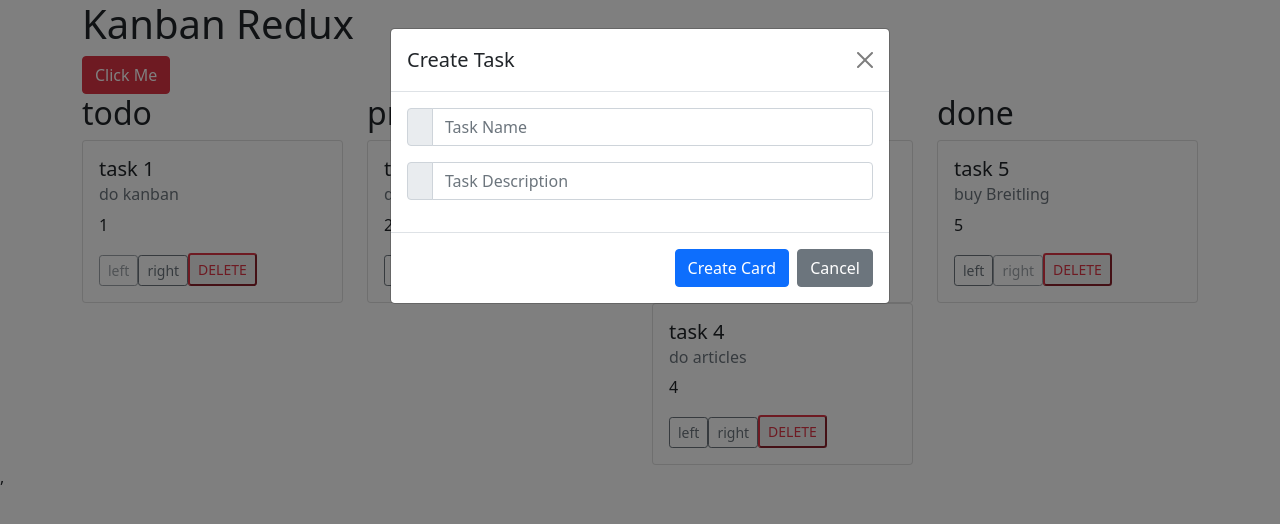
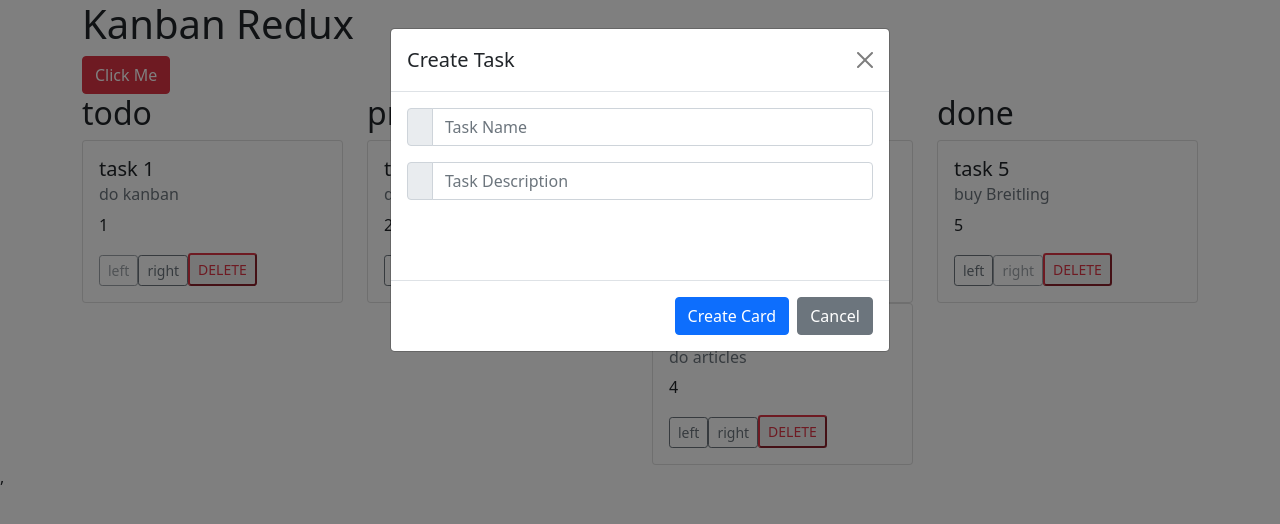
Before and after one commit to YehorKholodiuk/ReduxKanbanThunk, a React (Create React App) app: page / in a window 1280 px wide. Both pictures are taken after a click on the button "Click Me". Shown: the top 524 px of the page. Built offline with nearby package versions, Linux system fonts and the light colour scheme; no server answers.

Commit message:
initial commit

```diff
--- a/src/App.js
+++ b/src/App.js
@@ -12,7 +12,9 @@ import {Button} from "reactstrap";
 //import mapDispatchToProps from "react-redux/lib/connect/mapDispatchToProps";
 function App(props) {
     const [isOpen, setIsOpen] = useState(false)
-    const toggle = () =>{
+    const [modalType,setModalType] = useState('')
+    const toggle = (typeMo, task) =>{
+        setModalType(typeMo)
         setIsOpen(!isOpen)
     }
     useEffect(
@@ -29,11 +31,11 @@ function App(props) {
 
             <Button
                 color="danger"
-                onClick={toggle}
+                onClick={() => toggle('create')}
             >
                 Click Me
             </Button>
-            {isOpen && <CreateModal isOpen={isOpen} toggle={toggle}/>}
+            {isOpen && <CreateModal isOpen={isOpen} toggle={toggle} modalType={modalType}/>}
             <div className="row align-items-start">
 
         {props.statuses.map(el => <Columns key={el.id}
--- a/src/Card.js
+++ b/src/Card.js
@@ -23,7 +23,7 @@ const Card = (props) => {
                         onClick = {()=> props.changeStatus(props.task,props.statuses,+1)}
                 >right </button>
 
-                <button type="button" className="btn-outline-danger btn-sm" onClick={props.toggle}>DELETE</button>
+                <button type="button" className="btn-outline-danger btn-sm" onClick={() => props.toggle('delete',props.task)}>DELETE</button>
             </div>
         </div>
 
--- a/src/CreateModal.js
+++ b/src/CreateModal.js
@@ -31,8 +31,10 @@ const CreateModal = (props) => {
                 isOpen={isOpen}
             >
                 <ModalHeader toggle={toggle}>
-                    Create Task
+                    {props.modalType === 'create' ? 'Create Task': 'Are you sure you want to delete this task ?'}
                 </ModalHeader>
+
+                { props.modalType === 'create' &&
                     <ModalBody>
                         <div className="input-group mb-3">
                             <span className="input-group-text" id="basic-addon1"></span>
@@ -47,6 +49,14 @@ const CreateModal = (props) => {
                         </div>
 
                     </ModalBody>
+                }
+
+                {
+                    <ModalBody>
+                        <p>{ }</p>
+                    </ModalBody>
+                }
+
                 <ModalFooter>
                     <Button
                         color="primary"
```
Lines whose indentation alone changed are shown as unchanged.
